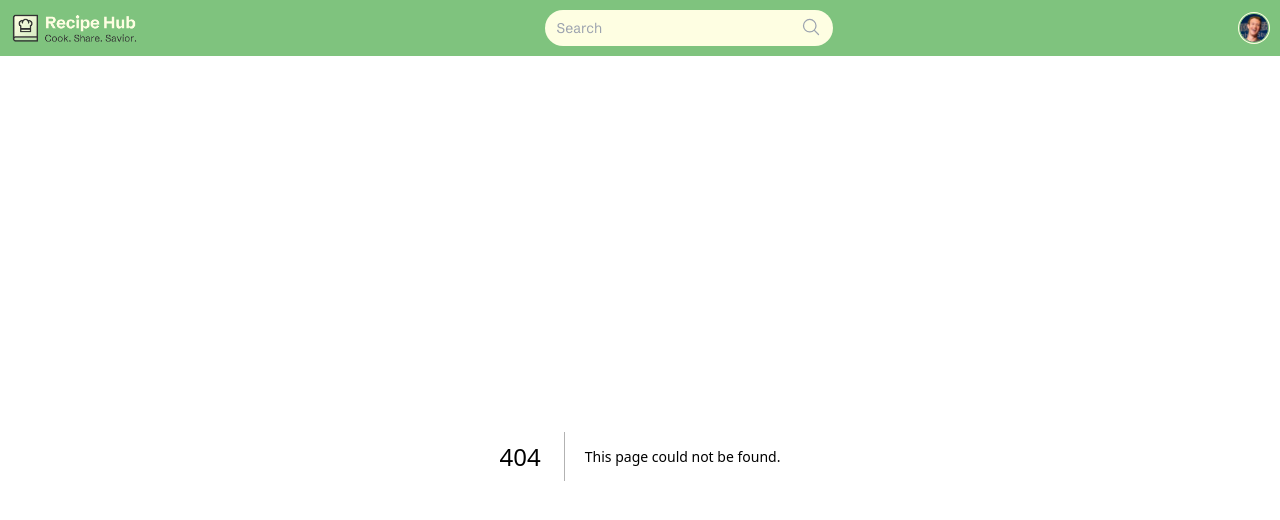
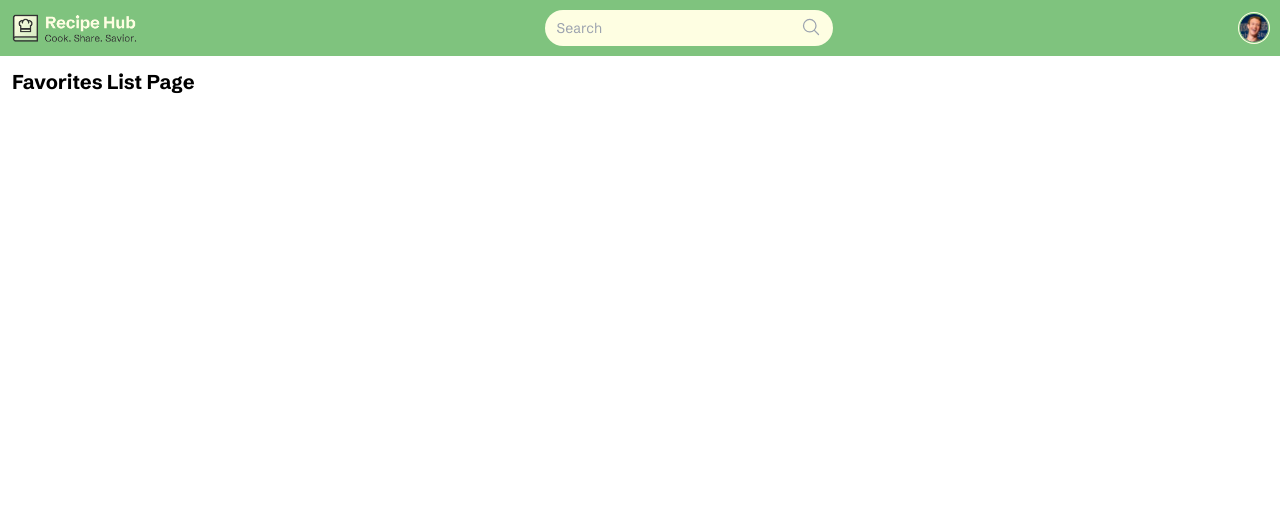
Before and after one commit to joaquincodigo/recipemanager, a Next.js app: page /favorite-list in a window 1280 px wide. Before the commit this address had no page. Shown: the top 520 px of the page. Built offline with nearby package versions, Linux system fonts and the light colour scheme.

Commit message:
grouped pages

```diff
--- /dev/null
+++ b/app/(pages)/favorite-list/page.js
@@ -0,0 +1,9 @@
+import React from 'react'
+
+export default function FavoritesListPage() {
+	return (
+    <div className="p-3">
+      <h1 className="text-xl font-bold">Favorites List Page</h1>
+    </div>
+	)
+}
```
Also changed, not shown: app/(pages)/my-recipes/page.js (renamed from app/my-recipes/page.js), app/(pages)/recipe/[id]/page.js (renamed from app/recipe/[id]/page.js), app/(pages)/settings/page.js (renamed from app/settings/page.js).
